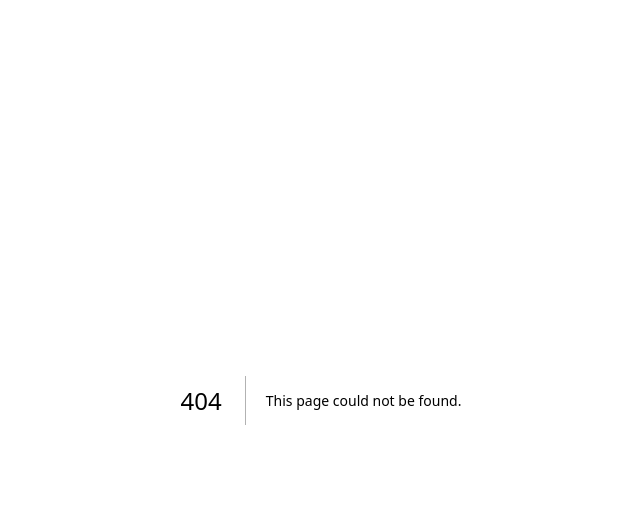
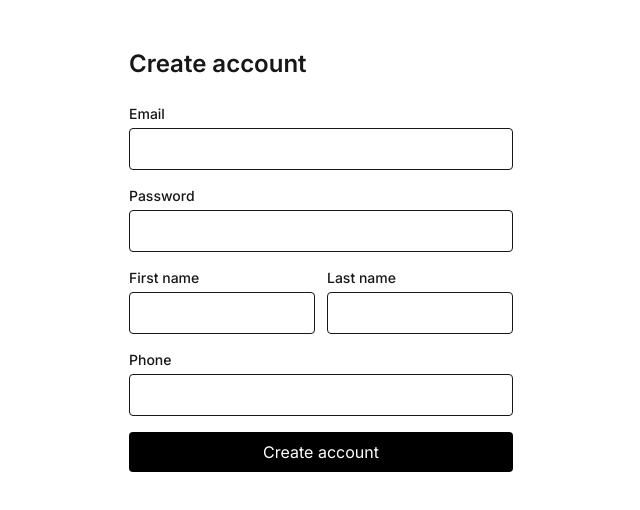
Before and after one commit to Dansong00/laundromate, a Next.js app in the folder apps/web/: page /auth/register in a window 1280 px wide. Before the commit this address had no page. Shown: the top 510 px of the page, without its empty margins (319-959 px from the left). Built offline with nearby package versions, Linux system fonts and the light colour scheme; no server answers.

Commit message:
current changes.

```diff
--- /dev/null
+++ b/apps/web/src/app/auth/login/page.tsx
@@ -0,0 +1,65 @@
+"use client";
+
+import { useState } from "react";
+import { login } from "@/lib/api";
+import { useRouter } from "next/navigation";
+
+export default function LoginPage() {
+  const router = useRouter();
+  const [email, setEmail] = useState("");
+  const [password, setPassword] = useState("");
+  const [loading, setLoading] = useState(false);
+  const [error, setError] = useState<string | null>(null);
+
+  async function handleSubmit(e: React.FormEvent) {
+    e.preventDefault();
+    setError(null);
+    setLoading(true);
+    try {
+      const resp = await login(email, password);
+      // Store token in memory for now (later: httpOnly cookie via route handler)
+      sessionStorage.setItem("access_token", resp.access_token);
+      router.push("/");
+    } catch (err) {
+      setError((err as Error).message);
+    } finally {
+      setLoading(false);
+    }
+  }
+
+  return (
+    <div className="mx-auto max-w-sm py-12">
+      <h1 className="text-2xl font-semibold mb-6">Login</h1>
+      <form onSubmit={handleSubmit} className="space-y-4">
+        <div>
+          <label className="block text-sm font-medium mb-1">Email</label>
+          <input
+            type="email"
+            className="w-full rounded border px-3 py-2"
+            value={email}
+            onChange={(e) => setEmail(e.target.value)}
+            required
+          />
+        </div>
+        <div>
+          <label className="block text-sm font-medium mb-1">Password</label>
+          <input
+            type="password"
+            className="w-full rounded border px-3 py-2"
+            value={password}
+            onChange={(e) => setPassword(e.target.value)}
+            required
+          />
+        </div>
+        {error && <p className="text-red-600 text-sm">{error}</p>}
+        <button
+          type="submit"
+          className="w-full rounded bg-black text-white py-2 disabled:opacity-50"
+          disabled={loading}
+        >
+          {loading ? "Signing in..." : "Sign In"}
+        </button>
+      </form>
+    </div>
+  );
+}
--- /dev/null
+++ b/apps/web/src/app/auth/register/page.tsx
@@ -0,0 +1,98 @@
+"use client";
+
+import { useState } from "react";
+import { register } from "@/lib/api";
+import { useRouter } from "next/navigation";
+
+export default function RegisterPage() {
+  const router = useRouter();
+  const [form, setForm] = useState({
+    email: "",
+    password: "",
+    first_name: "",
+    last_name: "",
+    phone: "",
+  });
+  const [loading, setLoading] = useState(false);
+  const [error, setError] = useState<string | null>(null);
+
+  function update<K extends keyof typeof form>(key: K, value: string) {
+    setForm((f) => ({ ...f, [key]: value }));
+  }
+
+  async function handleSubmit(e: React.FormEvent) {
+    e.preventDefault();
+    setError(null);
+    setLoading(true);
+    try {
+      await register(form);
+      router.push("/auth/login");
+    } catch (err) {
+      setError((err as Error).message);
+    } finally {
+      setLoading(false);
+    }
+  }
+
+  return (
+    <div className="mx-auto max-w-sm py-12">
+      <h1 className="text-2xl font-semibold mb-6">Create account</h1>
+      <form onSubmit={handleSubmit} className="space-y-4">
+        <div>
+          <label className="block text-sm font-medium mb-1">Email</label>
+          <input
+            type="email"
+            className="w-full rounded border px-3 py-2"
+            value={form.email}
+            onChange={(e) => update("email", e.target.value)}
+            required
+          />
+        </div>
+        <div>
+          <label className="block text-sm font-medium mb-1">Password</label>
+          <input
+            type="password"
+            className="w-full rounded border px-3 py-2"
+            value={form.password}
+            onChange={(e) => update("password", e.target.value)}
+            required
+          />
+        </div>
+        <div className="grid grid-cols-2 gap-3">
+          <div>
+            <label className="block text-sm font-medium mb-1">First name</label>
+            <input
+              className="w-full rounded border px-3 py-2"
+              value={form.first_name}
+              onChange={(e) => update("first_name", e.target.value)}
+            />
+          </div>
+          <div>
+            <label className="block text-sm font-medium mb-1">Last name</label>
+            <input
+              className="w-full rounded border px-3 py-2"
+              value={form.last_name}
+              onChange={(e) => update("last_name", e.target.value)}
+            />
+          </div>
+        </div>
+        <div>
+          <label className="block text-sm font-medium mb-1">Phone</label>
+          <input
+            className="w-full rounded border px-3 py-2"
+            value={form.phone}
+            onChange={(e) => update("phone", e.target.value)}
+          />
+        </div>
+        {error && <p className="text-red-600 text-sm">{error}</p>}
+        <button
+          type="submit"
+          className="w-full rounded bg-black text-white py-2 disabled:opacity-50"
+          disabled={loading}
+        >
+          {loading ? "Creating..." : "Create account"}
+        </button>
+      </form>
+    </div>
+  );
+}
--- a/apps/web/src/app/layout.tsx
+++ b/apps/web/src/app/layout.tsx
@@ -1,6 +1,7 @@
 import type { Metadata } from "next";
 import { Inter } from "next/font/google"; // Use Inter instead
 import "./globals.css";
+import { AuthProvider } from "@/components/AuthProvider";
 
 const inter = Inter({
   subsets: ["latin"],
@@ -19,7 +20,7 @@ export default function RootLayout({
   return (
     <html lang="en">
       <body className={`${inter.className} antialiased`}>
-        {children}
+        <AuthProvider>{children}</AuthProvider>
       </body>
     </html>
   );
--- /dev/null
+++ b/apps/web/src/app/portal/page.tsx
@@ -0,0 +1,25 @@
+"use client";
+
+import { useEffect } from "react";
+import { useRouter } from "next/navigation";
+import { useAuth } from "@/components/AuthProvider";
+
+export default function PortalPage() {
+  const router = useRouter();
+  const { isAuthenticated } = useAuth();
+
+  useEffect(() => {
+    if (!isAuthenticated) {
+      router.replace("/auth/login");
+    }
+  }, [isAuthenticated, router]);
+
+  if (!isAuthenticated) return null;
+
+  return (
+    <div className="p-6">
+      <h1 className="text-2xl font-semibold">Customer Portal</h1>
+      <p className="text-gray-600 mt-2">Welcome back.</p>
+    </div>
+  );
+}
--- /dev/null
+++ b/apps/web/src/components/AuthProvider.tsx
@@ -0,0 +1,39 @@
+"use client";
+
+import React, { createContext, useContext, useEffect, useMemo, useState } from "react";
+
+type AuthContextValue = {
+  token: string | null;
+  isAuthenticated: boolean;
+  setToken: (token: string | null) => void;
+  logout: () => void;
+};
+
+const AuthContext = createContext<AuthContextValue | undefined>(undefined);
+
+export function useAuth(): AuthContextValue {
+  const ctx = useContext(AuthContext);
+  if (!ctx) throw new Error("useAuth must be used within AuthProvider");
+  return ctx;
+}
+
+export function AuthProvider({ children }: { children: React.ReactNode }) {
+  const [token, setToken] = useState<string | null>(null);
+
+  useEffect(() => {
+    const stored = typeof window !== "undefined" ? sessionStorage.getItem("access_token") : null;
+    if (stored) setToken(stored);
+  }, []);
+
+  const logout = () => {
+    sessionStorage.removeItem("access_token");
+    setToken(null);
+  };
+
+  const value = useMemo<AuthContextValue>(
+    () => ({ token, isAuthenticated: Boolean(token), setToken, logout }),
+    [token]
+  );
+
+  return <AuthContext.Provider value={value}>{children}</AuthContext.Provider>;
+}
--- /dev/null
+++ b/apps/web/src/lib/api.ts
@@ -0,0 +1,62 @@
+const API_URL = process.env.NEXT_PUBLIC_API_URL || "http://localhost:8000";
+
+export interface LoginResponse {
+  access_token: string;
+  token_type: string;
+}
+
+export interface RegisterPayload {
+  email: string;
+  password: string;
+  first_name?: string;
+  last_name?: string;
+  phone?: string;
+}
+
+export interface UserRead {
+  id: string;
+  email: string;
+  first_name?: string | null;
+  last_name?: string | null;
+  phone?: string | null;
+}
+
+async function apiFetch<T>(path: string, options: RequestInit = {}): Promise<T> {
+  const url = `${API_URL}${path.startsWith('/') ? path : `/${path}`}`;
+  const headers = new Headers(options.headers || {});
+  if (!headers.has("Content-Type")) {
+    headers.set("Content-Type", "application/json");
+  }
+  const res = await fetch(url, { ...options, headers });
+  if (!res.ok) {
+    let message = `Request failed with ${res.status}`;
+    try {
+      const data = await res.json();
+      message = (data && (data.detail || data.message)) || message;
+    } catch (_) {
+      // ignore
+    }
+    throw new Error(message);
+  }
+  // Some endpoints may return no content
+  const text = await res.text();
+  return text ? (JSON.parse(text) as T) : (undefined as unknown as T);
+}
+
+export async function login(email: string, password: string): Promise<LoginResponse> {
+  return apiFetch<LoginResponse>("/auth/login", {
+    method: "POST",
+    body: JSON.stringify({ email, password }),
+  });
+}
+
+export async function register(payload: RegisterPayload): Promise<UserRead> {
+  return apiFetch<UserRead>("/auth/register", {
+    method: "POST",
+    body: JSON.stringify(payload),
+  });
+}
+
+export function getApiBaseUrl(): string {
+  return API_URL;
+}
--- /dev/null
+++ b/apps/web/src/middleware.ts
@@ -0,0 +1,12 @@
+import { NextResponse } from "next/server";
+import type { NextRequest } from "next/server";
+
+// Simple placeholder: rely on client-side token for now.
+// In the future, move JWT to httpOnly cookie and validate here.
+export function middleware(_req: NextRequest) {
+  return NextResponse.next();
+}
+
+export const config = {
+  matcher: ["/portal/:path*"],
+};
```
